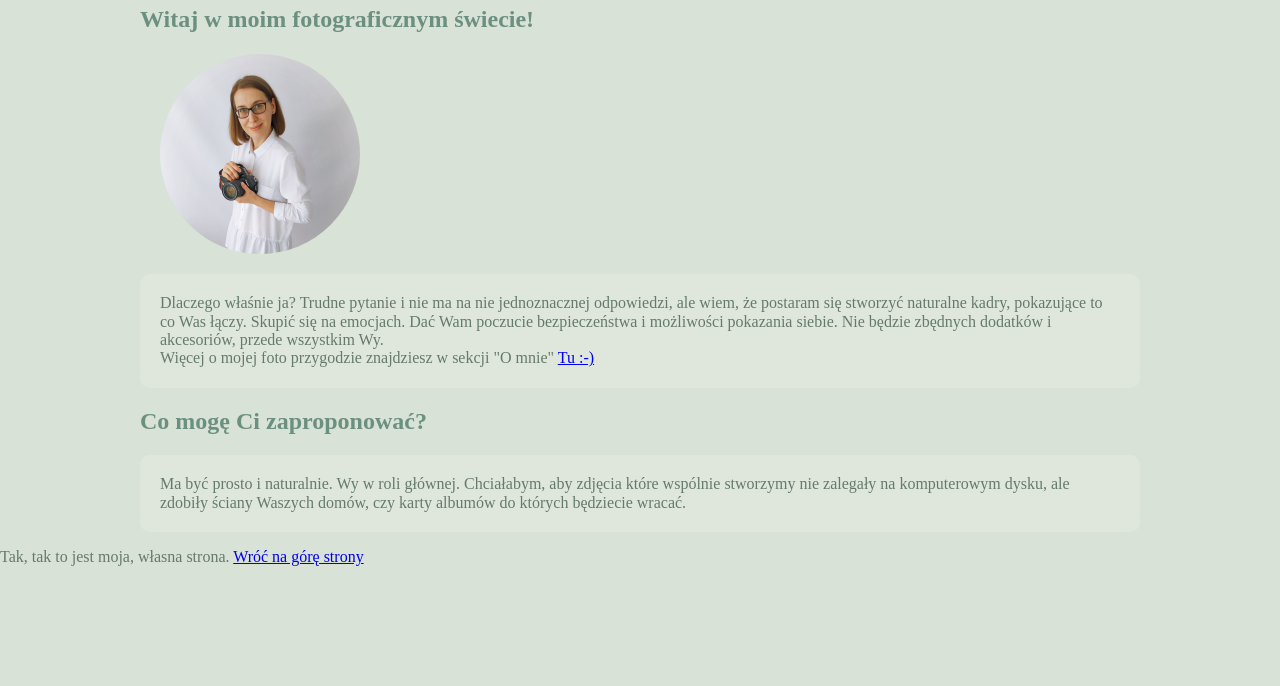
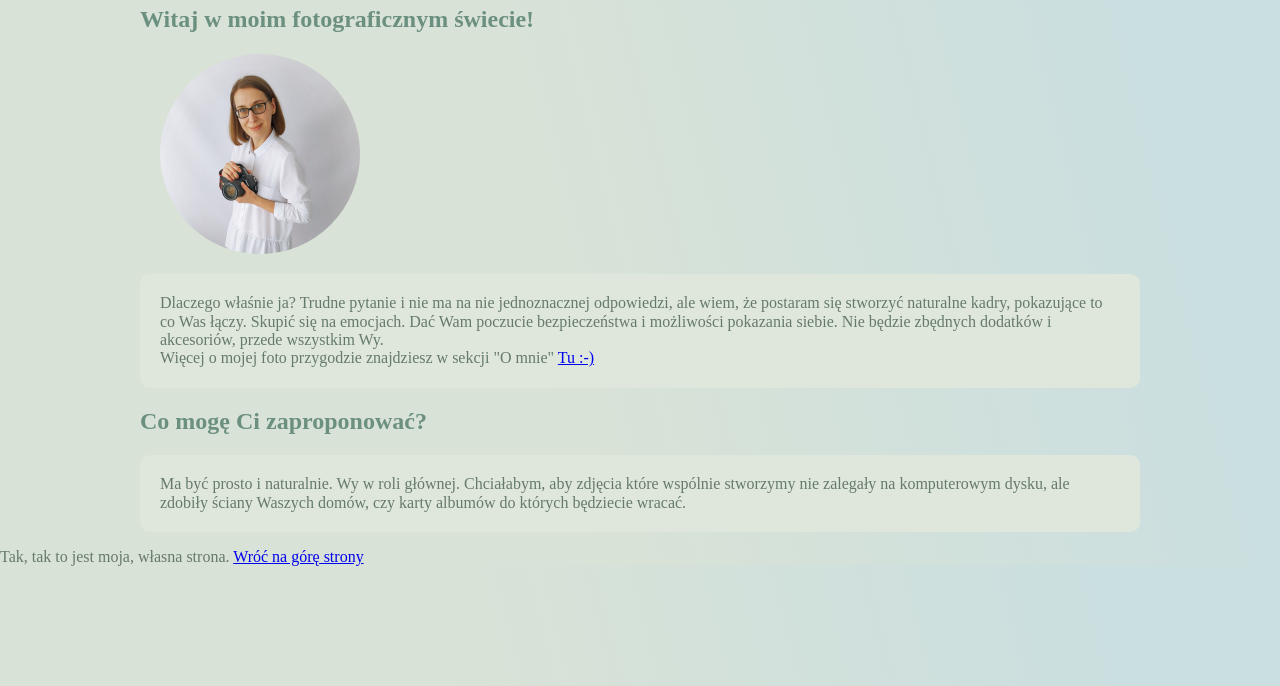
Before and after one commit to olapowajbo/homepage, a plain HTML site: page index.html in a window 1280 px wide. Shown: the part 114-800 px from the top of the page. Drawn offline with Linux system fonts and the light colour scheme.

Commit message:
gradient background added

```diff
--- a/style.css
+++ b/style.css
@@ -6,7 +6,7 @@ html {
 }
 body {
   color: #657a69;
-  background: #d9e2d6;
+  background: linear-gradient(76deg, rgba(0,36,22,1) 0%, rgba(217,226,214,1) 0%, rgba(217,226,214,1) 41%, rgba(202,223,224,1) 88%);
 }
 .main {
   max-width: 1000px;
```
